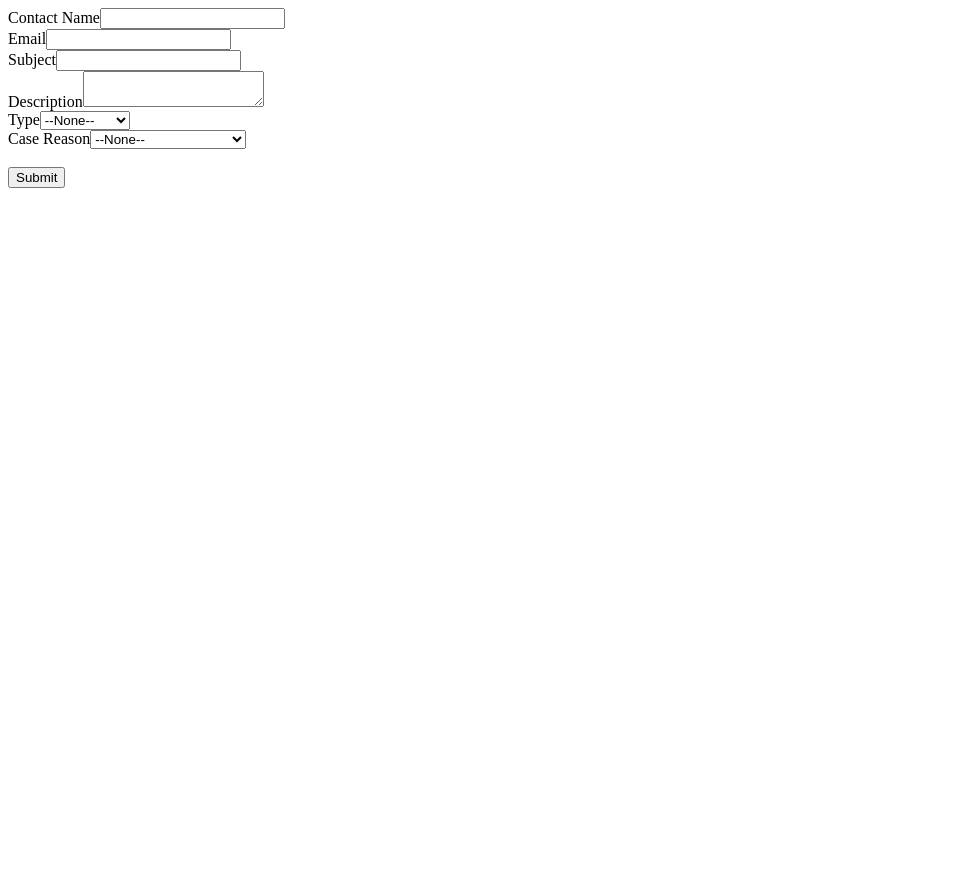
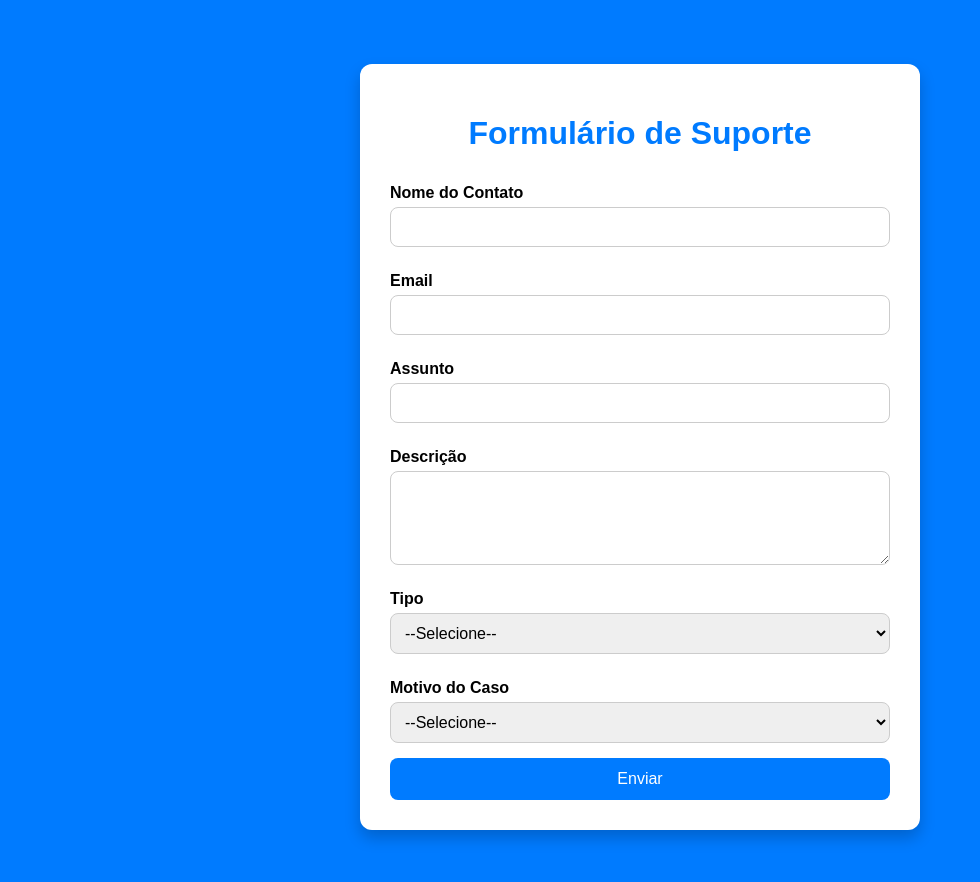
Before and after one commit to Jose-H-Santos/WebToCase, a plain HTML site: page index.html in a window 1280 px wide. Shown: the whole page, without its empty margins (0-980 px from the left). Before the commit the page ends 800 px from the top, so only its background shows below. Drawn offline with Linux system fonts and the light colour scheme.

Commit message:
Update index.html

```diff
--- a/index.html
+++ b/index.html
@@ -1,56 +1,62 @@
-<!--  ----------------------------------------------------------------------  -->
-<!--  NOTE: Please add the following <META> element to your page <HEAD>.      -->
-<!--  If necessary, please modify the charset parameter to specify the        -->
-<!--  character set of your HTML page.                                        -->
-<!--  ----------------------------------------------------------------------  -->
+<!DOCTYPE html>
+<html lang="pt-BR">
+<head>
+  <meta charset="UTF-8">
+  <meta name="viewport" content="width=device-width, initial-scale=1.0">
+  <title>Formulário de Suporte</title>
+  <link rel="stylesheet" href="style.css">
+</head>
+<body>
 
-<META HTTP-EQUIV="Content-type" CONTENT="text/html; charset=UTF-8">
-
-    <!--  ----------------------------------------------------------------------  -->
-    <!--  NOTE: Please add the following <FORM> element to your page.             -->
-    <!--  ----------------------------------------------------------------------  -->
+  <div class="form-container">
+    <h1>Formulário de Suporte</h1>
 
     <form action="https://webto.salesforce.com/servlet/servlet.WebToCase?encoding=UTF-8&orgId=00DgK000004OgF7" method="POST">
 
-    <input type=hidden name="orgid" value="00DgK000004OgF7">
-    <input type=hidden name="retURL" value="https://ajuda.rdstation.com/s/article/Criar-p%C3%A1gina-de-agradecimento?language=pt_BR">
+      <input type="hidden" name="orgid" value="00DgK000004OgF7">
+      <input type="hidden" name="retURL" value="https://ajuda.rdstation.com/s/article/Criar-p%C3%A1gina-de-agradecimento?language=pt_BR">
+      <input type="hidden" id="external" name="external" value="1" />
 
-    <!--  ----------------------------------------------------------------------  -->
-    <!--  NOTE: These fields are optional debugging elements. Please uncomment    -->
-    <!--  these lines if you wish to test in debug mode.                          -->
-    <!--  <input type="hidden" name="debug" value=1>                              -->
-    <!--  <input type="hidden" name="debugEmail"                                  -->
-    <!--  value="josehebertdeveloper@gmail.com">                                  -->
-    <!--  ----------------------------------------------------------------------  -->
+      <label for="name">Nome do Contato</label>
+      <input id="name" name="name" type="text" maxlength="80" required>
 
-    <label for="name">Contact Name</label><input  id="name" maxlength="80" name="name" size="20" type="text" /><br>
+      <label for="email">Email</label>
+      <input id="email" name="email" type="email" maxlength="80" required>
 
-    <label for="email">Email</label><input  id="email" maxlength="80" name="email" size="20" type="text" /><br>
+      <label for="subject">Assunto</label>
+      <input id="subject" name="subject" type="text" maxlength="80">
 
-    <label for="subject">Subject</label><input  id="subject" maxlength="80" name="subject" size="20" type="text" /><br>
+      <label for="description">Descrição</label>
+      <textarea name="description" rows="4"></textarea>
 
-    <label for="description">Description</label><textarea name="description"></textarea><br>
+      <label for="type">Tipo</label>
+      <select id="type" name="type">
+        <option value="">--Selecione--</option>
+        <option value="Mechanical">Mecânico</option>
+        <option value="Electrical">Elétrico</option>
+        <option value="Electronic">Eletrônico</option>
+        <option value="Structural">Estrutural</option>
+        <option value="Other">Outro</option>
+      </select>
 
-    <label for="type">Type</label><select  id="type" name="type"><option value="">--None--</option><option value="Mechanical">Mechanical</option>
-    <option value="Electrical">Electrical</option>
-    <option value="Electronic">Electronic</option>
-    <option value="Structural">Structural</option>
-    <option value="Other">Other</option>
-    </select><br>
+      <label for="reason">Motivo do Caso</label>
+      <select id="reason" name="reason">
+        <option value="">--Selecione--</option>
+        <option value="Installation">Instalação</option>
+        <option value="Equipment Complexity">Complexidade</option>
+        <option value="Performance">Desempenho</option>
+        <option value="Breakdown">Falha</option>
+        <option value="Equipment Design">Design</option>
+        <option value="Feedback">Feedback</option>
+        <option value="Other">Outro</option>
+        <option value="Cartao Credito">Cartão de Crédito</option>
+        <option value="Cartao Debito">Cartão de Débito</option>
+      </select>
 
-    <label for="reason">Case Reason</label><select  id="reason" name="reason"><option value="">--None--</option><option value="Installation">Installation</option>
-    <option value="Equipment Complexity">Equipment Complexity</option>
-    <option value="Performance">Performance</option>
-    <option value="Breakdown">Breakdown</option>
-    <option value="Equipment Design">Equipment Design</option>
-    <option value="Feedback">Feedback</option>
-    <option value="Other">Other</option>
-    <option value="Cartao Credito">Cartao Credito</option>
-    <option value="Cartao Debito">Cartao Debito</option>
-    </select><br>
-
-    <input type="hidden"  id="external" name="external" value="1" /><br>
-
-    <input type="submit" name="submit">
+      <button type="submit">Enviar</button>
 
     </form>
+  </div>
+
+</body>
+</html>
```
